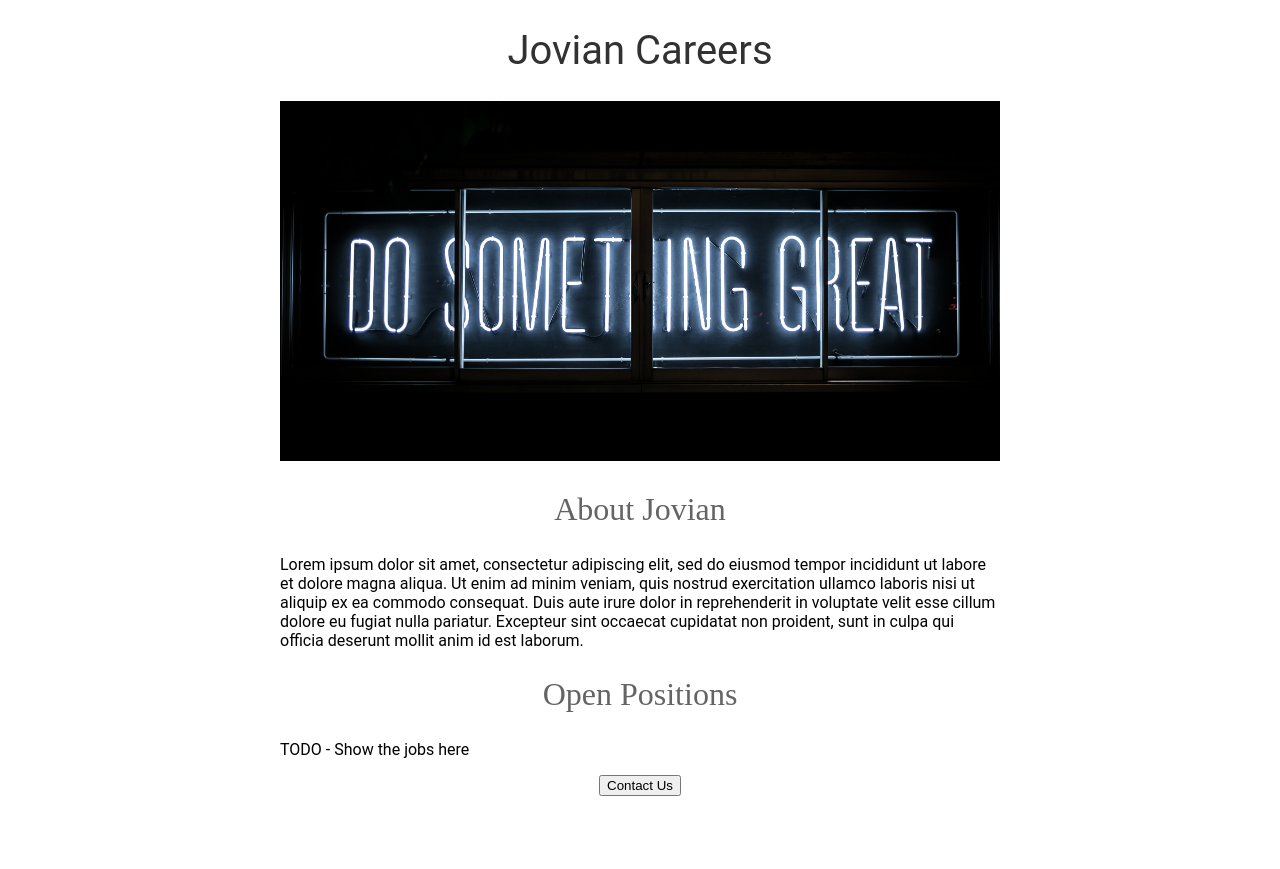
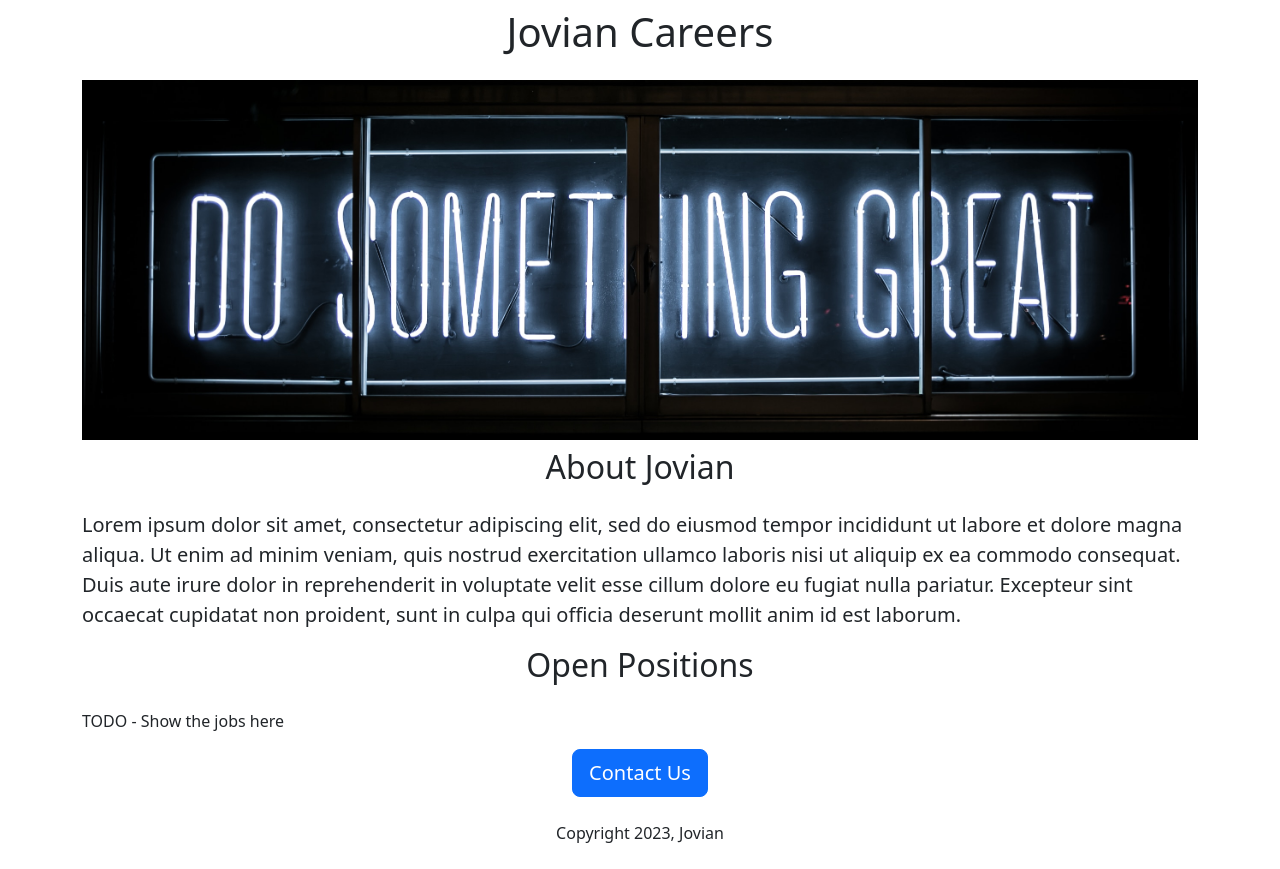
Before and after one commit to GAbhishek08/website, a Python web app: template templates/home.html in a window 1280 px wide. Before the commit the page ends 796 px from the top, so only its background shows below. Run offline with Jinja, Linux system fonts and the light colour scheme; the template is opened without the code that fills it, so the values that code supplies are empty.

Commit message:
added changes

```diff
--- a/templates/home.html
+++ b/templates/home.html
@@ -2,50 +2,30 @@
 <html>
   <head>
     <title>Template</title>
+    <meta charset="utf-8">
+    <meta name="viewport" content="width=device-width, initial-scale=1">
+    <link href="https://cdn.jsdelivr.net/npm/bootstrap@5.3.0/dist/css/bootstrap.min.css" rel="stylesheet" integrity="sha384-9ndCyUaIbzAi2FUVXJi0CjmCapSmO7SnpJef0486qhLnuZ2cdeRhO02iuK6FUUVM" crossorigin="anonymous">
     <style>
-      h1 {
-        font-size: 40px;
-        font-family: Roboto;
-        font-weight: normal;
-        color: rgb(50, 50, 50);
-        text-align: center;
-      }
-
       #banner {
+        height: 360px;
         width: 100%;
-        height: 360px;
         object-fit: cover;
-      }
-
-      h2 {
-        font-display: Roboto;
-        font-size: 32px;
-        color: rgb(100, 100, 100);
-        text-align: center;
-        font-weight: normal;
-      }
-
-      p {
-        font-family: Roboto;
-        color: rgb(0, 0, 0)
-      }
-
-      #container {
-        max-width: 720px;
-        margin: 0 auto;
       }
     </style>
   </head>
   <body>
-    <div id="container">
-      <h1>Jovian Careers</h1>
-      <img id="banner" src="https://website.abhishek2003.repl.co/static/banner.jpg">
-      <h2>About Jovian</h2>
-      <p>Lorem ipsum dolor sit amet, consectetur adipiscing elit, sed do eiusmod tempor incididunt ut labore et dolore magna aliqua. Ut enim ad minim veniam, quis nostrud exercitation ullamco laboris nisi ut aliquip ex ea commodo consequat. Duis aute irure dolor in reprehenderit in voluptate velit esse cillum dolore eu fugiat nulla pariatur. Excepteur sint occaecat cupidatat non proident, sunt in culpa qui officia deserunt mollit anim id est laborum.</p>
-      <h2>Open Positions</h2>
+    <div class="container">
+      <h1 class="text-center mt-2 mb-4">Jovian Careers</h1>
+      <img class="img-fluid" id="banner" src="https://website.abhishek2003.repl.co/static/banner.jpg">
+      <h2 class="text-center mt-2 mb-4">About Jovian</h2>
+      <p class="lead">Lorem ipsum dolor sit amet, consectetur adipiscing elit, sed do eiusmod tempor incididunt ut labore et dolore magna aliqua. Ut enim ad minim veniam, quis nostrud exercitation ullamco laboris nisi ut aliquip ex ea commodo consequat. Duis aute irure dolor in reprehenderit in voluptate velit esse cillum dolore eu fugiat nulla pariatur. Excepteur sint occaecat cupidatat non proident, sunt in culpa qui officia deserunt mollit anim id est laborum.</p>
+      <h2 class="text-center mt-2 mb-4">Open Positions</h2>
       <p>TODO - Show the jobs here</p>
-      <div style="text-align:center;">
-        <button>Contact Us</button>
+      <div class="text-center">
+        <button class="btn btn-primary btn-lg">Contact Us</button>
+        <p class="my-4">
+          Copyright 2023, Jovian
+        </p>
       </div>
     </div>
   </body>
```
